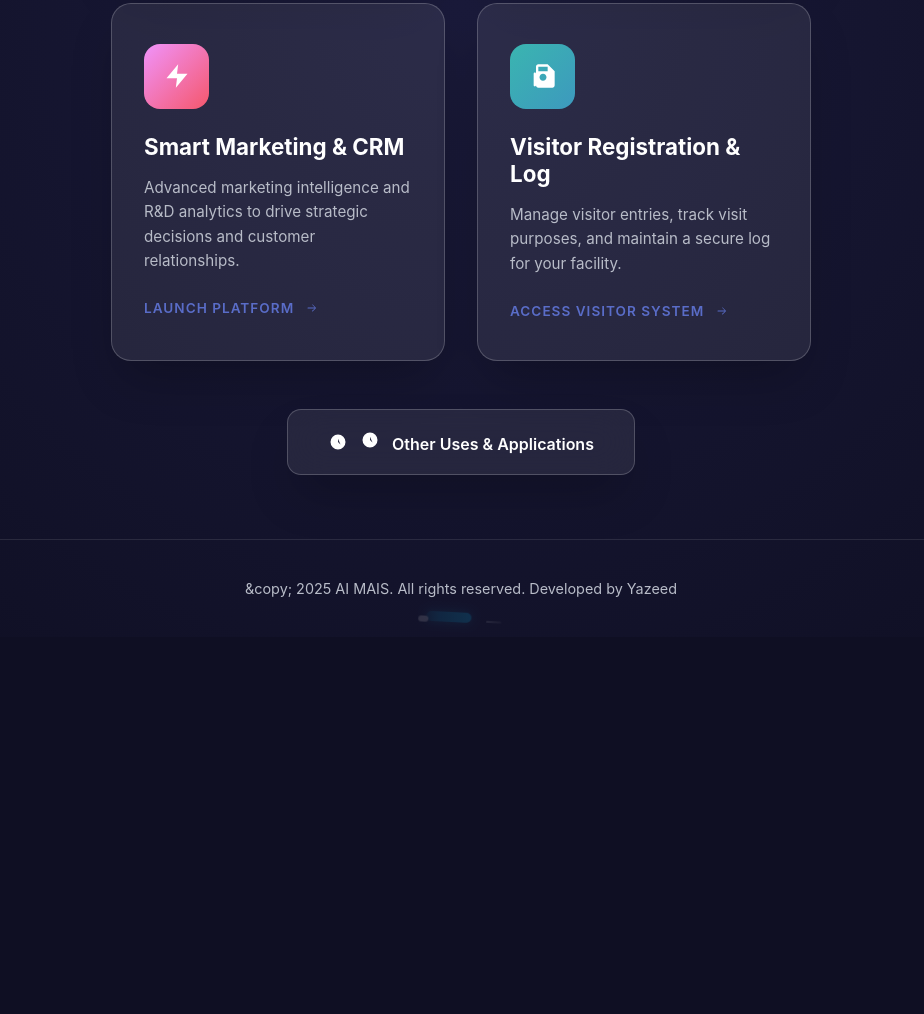
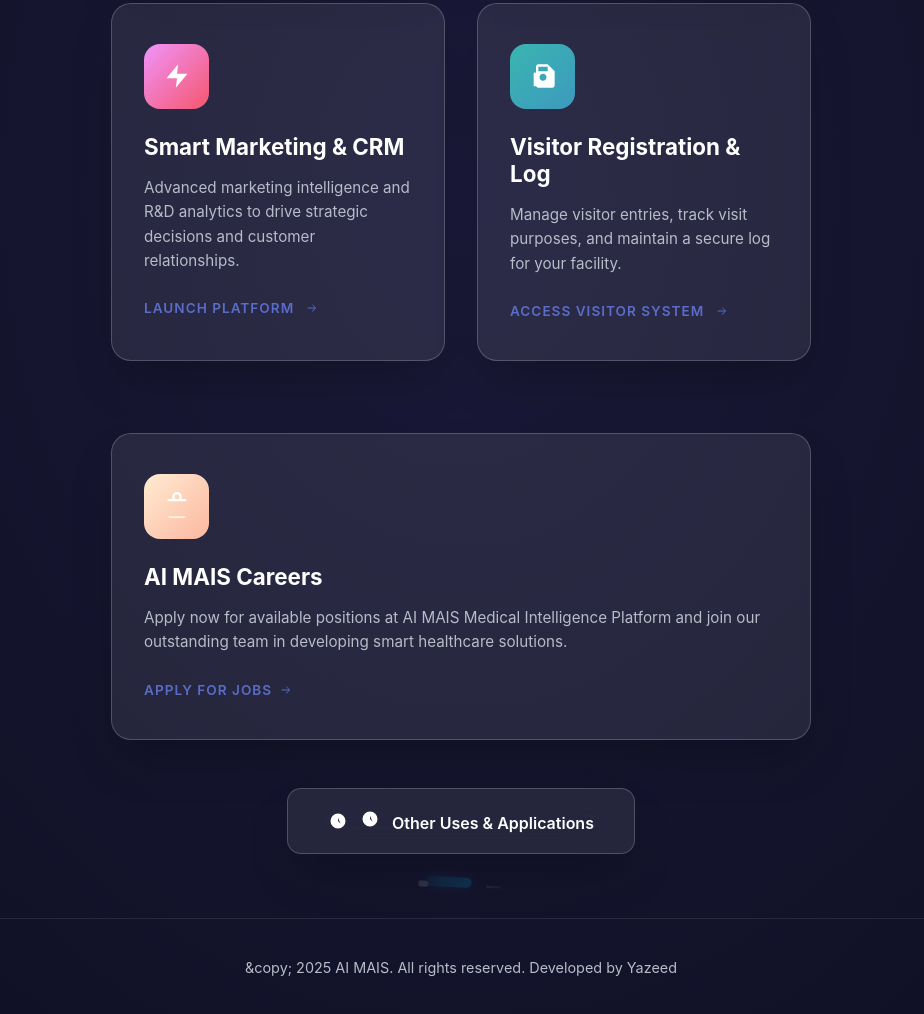
Before and after one commit to IT1M/mais, a plain HTML site: page index.html in a window 1280 px wide. Shown: the part 652-1666 px from the top of the page, without its empty margins (179-1103 px from the left). Before the commit the page ends 1289 px from the top, so only its background shows below. Drawn offline with Linux system fonts and the light colour scheme; sample sign-in values are in the browser's storage.

Commit message:
حل التعارضات إذا وجدت

```diff
--- a/index.html
+++ b/index.html
@@ -1749,7 +1749,7 @@
             </a>
 
             <!-- NEW Visitor Registration & Log Card -->
-            <a href="Visitor-registration.html" class="service-card">
+            <a href="visitors/log.html" class="service-card">
                 <div class="card-icon card-icon-4">
                     <svg viewBox="0 0 24 24" aria-hidden="true">
                         <path d="M16 2H8C6.9 2 6 2.9 6 4v16c0 1.1.9 2 2 2h12c1.1 0 2-.9 2-2V8l-6-6zm-4 14c-1.66 0-3-1.34-3-3s1.34-3 3-3 3 1.34 3 3-1.34 3-3 3zm6-8H8V4h8v4zM4 10v10c0 .55.45 1 1 1s1-.45 1-1V10c0-.55-.45-1-1-1s-1 .45-1 1z"/>
@@ -1761,6 +1761,25 @@
                 </p>
                 <span class="card-arrow" data-translate-key="card4Arrow">
                     Access Visitor System <svg width="12" height="12" viewBox="0 0 24 24" fill="currentColor" style="vertical-align: middle;"><path d="M12.293 5.293a1 1 0 011.414 0l6 6a1 1 0 010 1.414l-6 6a1 1 0 01-1.414-1.414L17.586 13H4a1 1 0 110-2h13.586l-5.293-5.293a1 1 0 010-1.414z"/></svg>
+                </span>
+            </a>
+
+            <!-- Job Application Card (centered, full width) -->
+            <a href="jobs/apply.html" class="service-card job-card" style="grid-column: 1 / -1; margin-top: 2.5rem; margin-bottom: 0;">
+                <div class="card-icon" style="background: var(--warning-gradient);">
+                    <svg viewBox="0 0 24 24" aria-hidden="true">
+                        <path d="M16 6V4a4 4 0 00-8 0v2H4v14a2 2 0 002 2h12a2 2 0 002-2V6h-4zm-6-2a2 2 0 114 0v2h-4V4zm10 16a1 1 0 01-1 1H5a1 1 0 01-1-1V8h16v12z"/>
+                    </svg>
+                </div>
+                <h3 class="card-title">AI MAIS Careers</h3>
+                <p class="card-description">
+                    Apply now for available positions at AI MAIS Medical Intelligence Platform and join our outstanding team in developing smart healthcare solutions.
+                </p>
+                <span class="card-arrow">
+                    Apply for Jobs
+                    <svg width="12" height="12" viewBox="0 0 24 24" fill="currentColor" style="vertical-align: middle;">
+                        <path d="M12.293 5.293a1 1 0 011.414 0l6 6a1 1 0 010 1.414l-6 6a1 1 0 01-1.414-1.414L17.586 13H4a1 1 0 110-2h13.586l-5.293-5.293a1 1 0 010-1.414z"/>
+                    </svg>
                 </span>
             </a>
         </div>
```
Also changed, not shown: jobs/apply.html (added).
